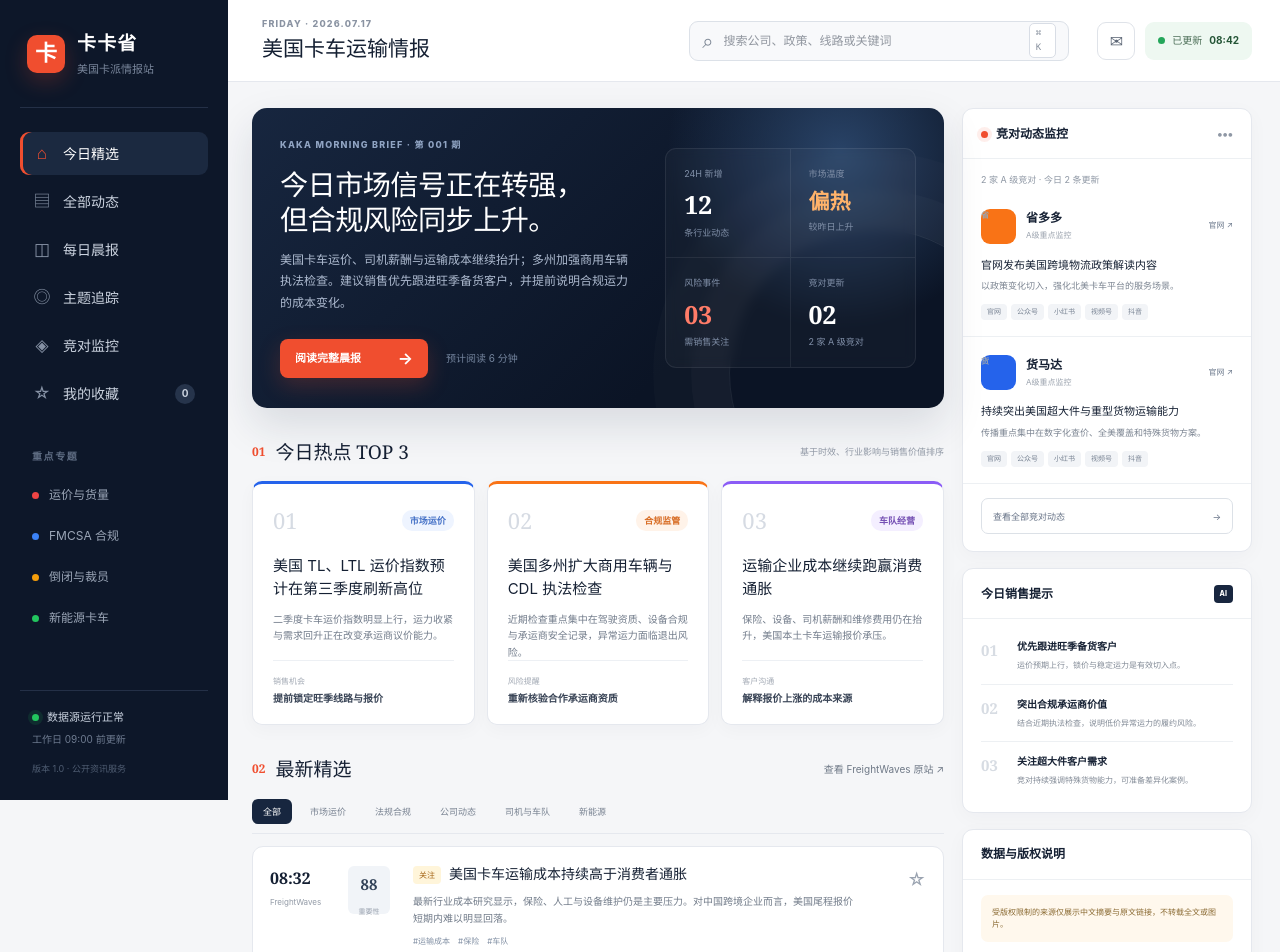
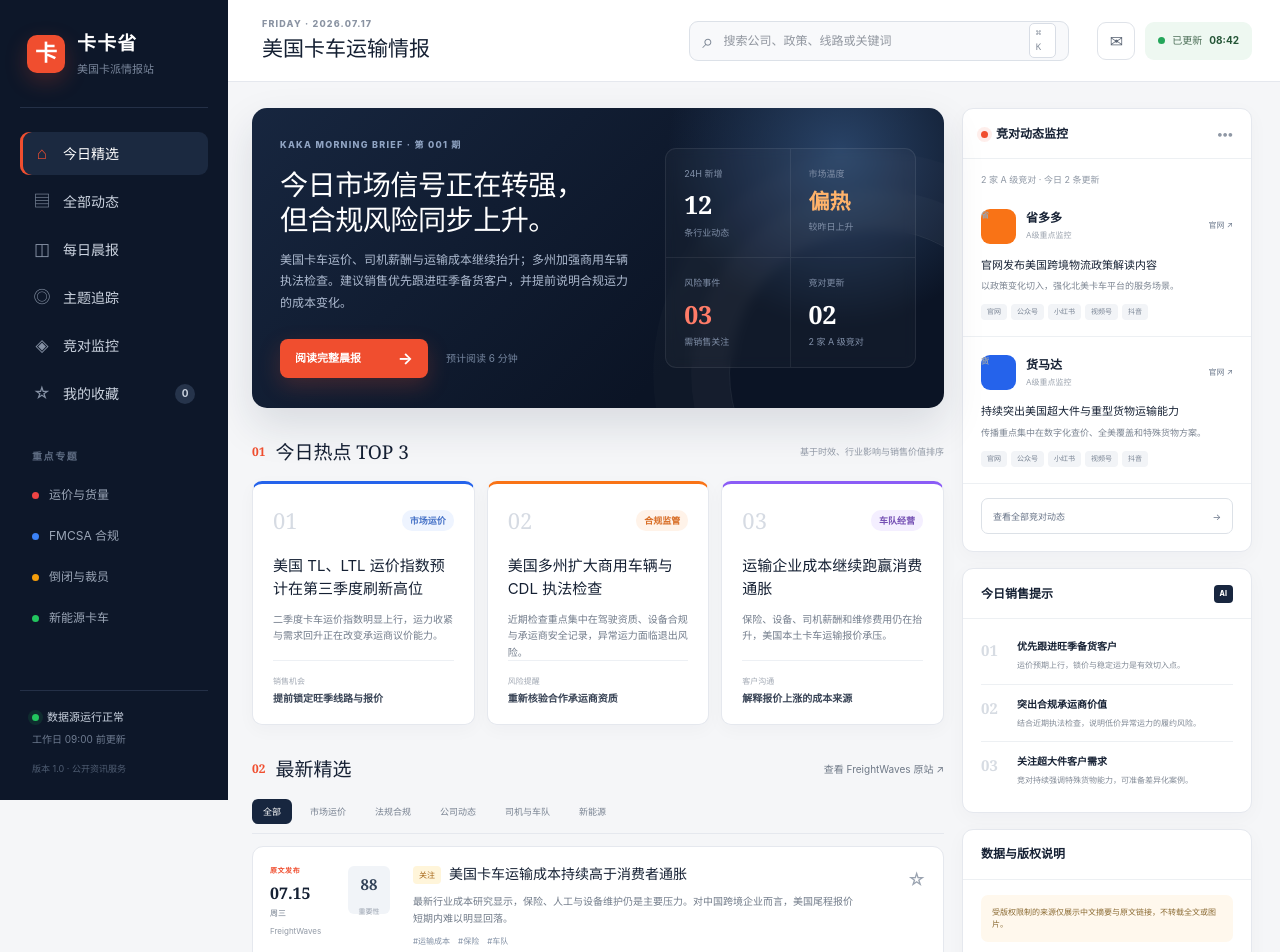
Before and after one commit to 3102343003-web/savepallet1-web.github.io, a Next.js app: page / in a window 1280 px wide. Shown: the top 952 px of the page. Built offline with nearby package versions, Linux system fonts and the light colour scheme.

Commit message:
Show original publication dates for news items

```diff
--- a/app/globals.css
+++ b/app/globals.css
@@ -42,3 +42,4 @@ a { color:inherit; text-decoration:none; }
 .sales-card .rail-heading span{padding:4px 6px;border-radius:4px;background:#18263f;color:white;font-size:7px}.sales-card ol{margin:0;padding:8px 18px 13px;list-style:none}.sales-card li{padding:12px 0;display:grid;grid-template-columns:28px 1fr;gap:8px;border-bottom:1px solid #edf0f3}.sales-card li:last-child{border-bottom:0}.sales-card li>b{color:#d7dce3;font-family:Georgia,serif;font-size:15px}.sales-card strong{display:block;font-size:10px}.sales-card p{margin:5px 0 0;color:#808995;font-size:8px;line-height:1.55}.source-card{padding-bottom:10px}.source-card>p{margin:15px 18px;padding:11px;border-radius:7px;background:#fff8ed;color:#8a6a32;font-size:8px;line-height:1.6}.source-card>div:not(.rail-heading){margin:0 18px;padding:8px 0;display:flex;justify-content:space-between;border-top:1px solid #edf0f3;font-size:9px}.source-card>div span{color:#8c95a1}.source-card>div strong{color:#3c485b}
 @media(max-width:1320px){.workspace{grid-template-columns:minmax(650px,1fr) 290px;gap:18px;padding-left:24px}.topbar{grid-template-columns:1fr minmax(280px,380px) auto}.morning-brief{grid-template-columns:1.4fr 1fr;padding:30px 28px}}
 @media(max-width:1180px){.app-shell{min-width:980px}.sidebar{width:200px}.content-area{width:calc(100% - 200px);margin-left:200px}.workspace{grid-template-columns:1fr}.right-rail{grid-template-columns:repeat(3,1fr)}.competitor-card{grid-column:span 2}}
+.news-time em{display:block;margin-bottom:4px;color:var(--brand);font-size:7px;font-style:normal;font-weight:800;letter-spacing:.08em}.news-time small{display:block;margin-top:2px;color:#6f7a8a;font-size:8px}
--- a/app/page.tsx
+++ b/app/page.tsx
@@ -3,7 +3,8 @@
 import { useMemo, useState } from "react";
 
 type NewsItem = {
-  time: string;
+  publishedAt: string;
+  publishedDay: string;
   source: string;
   score: number;
   title: string;
@@ -21,11 +22,11 @@ const topStories = [
 ];
 
 const newsItems: NewsItem[] = [
-  { time: "08:32", source: "FreightWaves", score: 88, title: "美国卡车运输成本持续高于消费者通胀", summary: "最新行业成本研究显示，保险、人工与设备维护仍是主要压力。对中国跨境企业而言，美国尾程报价短期内难以明显回落。", category: "市场运价", impact: "关注", tags: ["运输成本", "保险", "车队"], link: "https://www.freightwaves.com/news/category/news/trucking" },
-  { time: "08:05", source: "FreightWaves", score: 84, title: "多家物流企业关闭与重组，行业运力继续出清", summary: "近期仓储关闭、破产申请与裁员事件延续。短期会带来局部线路运力波动，长期可能改善仍在经营的合规车队利润。", category: "公司动态", impact: "风险", tags: ["倒闭", "裁员", "运力"], link: "https://www.freightwaves.com/news/category/news" },
-  { time: "07:46", source: "FreightWaves", score: 81, title: "美国监管部门加强商用车辆与驾驶资质检查", summary: "多个州近期扩大路检与称重站联合执法。无有效 CDL、设备记录异常或安全评分偏低的承运商面临停运风险。", category: "法规合规", impact: "风险", tags: ["FMCSA", "CDL", "路检"], link: "https://www.freightwaves.com/news/category/news/trucking" },
-  { time: "07:22", source: "FreightWaves", score: 77, title: "美国司机薪酬指数近期明显上升", summary: "司机薪酬在过去两个月加速上涨，反映合格司机供给仍然偏紧。旺季前需关注长途线路与偏远区域的加价风险。", category: "司机与车队", impact: "关注", tags: ["司机", "薪酬", "旺季"], link: "https://www.freightwaves.com/news/category/news/trucking" },
-  { time: "06:58", source: "FreightWaves", score: 74, title: "美国港口附近绿色卡车走廊项目继续推进", summary: "零排放卡车走廊正在连接主要港口与跨境节点，未来可能影响港区短驳设备、车队准入和相关附加费用。", category: "新能源", impact: "利好", tags: ["港口", "新能源", "短驳"], link: "https://www.freightwaves.com/news/category/news/trucking" },
+  { publishedAt: "07.15", publishedDay: "周三", source: "FreightWaves", score: 88, title: "美国卡车运输成本持续高于消费者通胀", summary: "最新行业成本研究显示，保险、人工与设备维护仍是主要压力。对中国跨境企业而言，美国尾程报价短期内难以明显回落。", category: "市场运价", impact: "关注", tags: ["运输成本", "保险", "车队"], link: "https://www.freightwaves.com/news/trucking-costs-outpaced-consumer-inflation-in-25-atri" },
+  { publishedAt: "07.14", publishedDay: "周二", source: "FreightWaves", score: 84, title: "多家物流企业关闭与重组，行业运力继续出清", summary: "近期仓储关闭、破产申请与裁员事件延续。短期会带来局部线路运力波动，长期可能改善仍在经营的合规车队利润。", category: "公司动态", impact: "风险", tags: ["倒闭", "裁员", "运力"], link: "https://www.freightwaves.com/news/category/news/business/layoffs-and-bankruptcies" },
+  { publishedAt: "06.30", publishedDay: "周二", source: "FreightWaves", score: 81, title: "美国监管部门加强商用车辆与驾驶资质检查", summary: "多个州近期扩大路检与称重站联合执法。无有效 CDL、设备记录异常或安全评分偏低的承运商面临停运风险。", category: "法规合规", impact: "风险", tags: ["FMCSA", "CDL", "路检"], link: "https://www.freightwaves.com/news/us-law-agencies-expand-crackdown-on-commercial-vehicle-violators" },
+  { publishedAt: "07.14", publishedDay: "周二", source: "FreightWaves", score: 77, title: "美国司机薪酬指数近期明显上升", summary: "司机薪酬在过去两个月加速上涨，反映合格司机供给仍然偏紧。旺季前需关注长途线路与偏远区域的加价风险。", category: "司机与车队", impact: "关注", tags: ["司机", "薪酬", "旺季"], link: "https://www.freightwaves.com/news/category/news/trucking" },
+  { publishedAt: "06.26", publishedDay: "周五", source: "FreightWaves", score: 74, title: "美国港口附近绿色卡车走廊项目继续推进", summary: "零排放卡车走廊正在连接主要港口与跨境节点，未来可能影响港区短驳设备、车队准入和相关附加费用。", category: "新能源", impact: "利好", tags: ["港口", "新能源", "短驳"], link: "https://www.freightwaves.com/news/category/news/trucking" },
 ];
 
 const competitors = [
@@ -87,7 +88,7 @@ export default function Home() {
               <div className="section-heading news-heading"><div><span className="section-index">02</span><h2>最新精选</h2></div><a href="https://www.freightwaves.com/news/category/news/trucking" target="_blank" rel="noreferrer">查看 FreightWaves 原站 ↗</a></div>
               <div className="filter-row" id="topics">{filters.map((filter) => <button className={filter === activeFilter ? "active" : ""} onClick={() => setActiveFilter(filter)} key={filter}>{filter}</button>)}</div>
               <div className="news-list">
-                {visibleNews.map((item) => <article className="news-row" key={item.title}><div className="news-time"><strong>{item.time}</strong><span>{item.source}</span></div><div className="score" aria-label={`重要性评分 ${item.score}`}><strong>{item.score}</strong><span>重要性</span></div><div className="news-body"><div className="news-title-line"><span className={`impact ${item.impact}`}>{item.impact}</span><h3>{item.title}</h3></div><p>{item.summary}</p><div className="tag-row">{item.tags.map((tag) => <span key={tag}>#{tag}</span>)}</div></div><div className="news-actions"><button className={bookmarked.includes(item.title) ? "saved" : ""} onClick={() => toggleBookmark(item.title)} aria-label="收藏资讯">{bookmarked.includes(item.title) ? "★" : "☆"}</button><a href={item.link} target="_blank" rel="noreferrer">原文 ↗</a></div></article>)}
+                {visibleNews.map((item) => <article className="news-row" key={item.title}><div className="news-time"><em>原文发布</em><strong>{item.publishedAt}</strong><small>{item.publishedDay}</small><span>{item.source}</span></div><div className="score" aria-label={`重要性评分 ${item.score}`}><strong>{item.score}</strong><span>重要性</span></div><div className="news-body"><div className="news-title-line"><span className={`impact ${item.impact}`}>{item.impact}</span><h3>{item.title}</h3></div><p>{item.summary}</p><div className="tag-row">{item.tags.map((tag) => <span key={tag}>#{tag}</span>)}</div></div><div className="news-actions"><button className={bookmarked.includes(item.title) ? "saved" : ""} onClick={() => toggleBookmark(item.title)} aria-label="收藏资讯">{bookmarked.includes(item.title) ? "★" : "☆"}</button><a href={item.link} target="_blank" rel="noreferrer">原文 ↗</a></div></article>)}
                 {visibleNews.length === 0 && <div className="empty-state">没有找到匹配的资讯，请更换关键词或分类。</div>}
               </div>
             </section>
```
Also changed, not shown: 1 other file (tests, documents, lock files or other folders).
